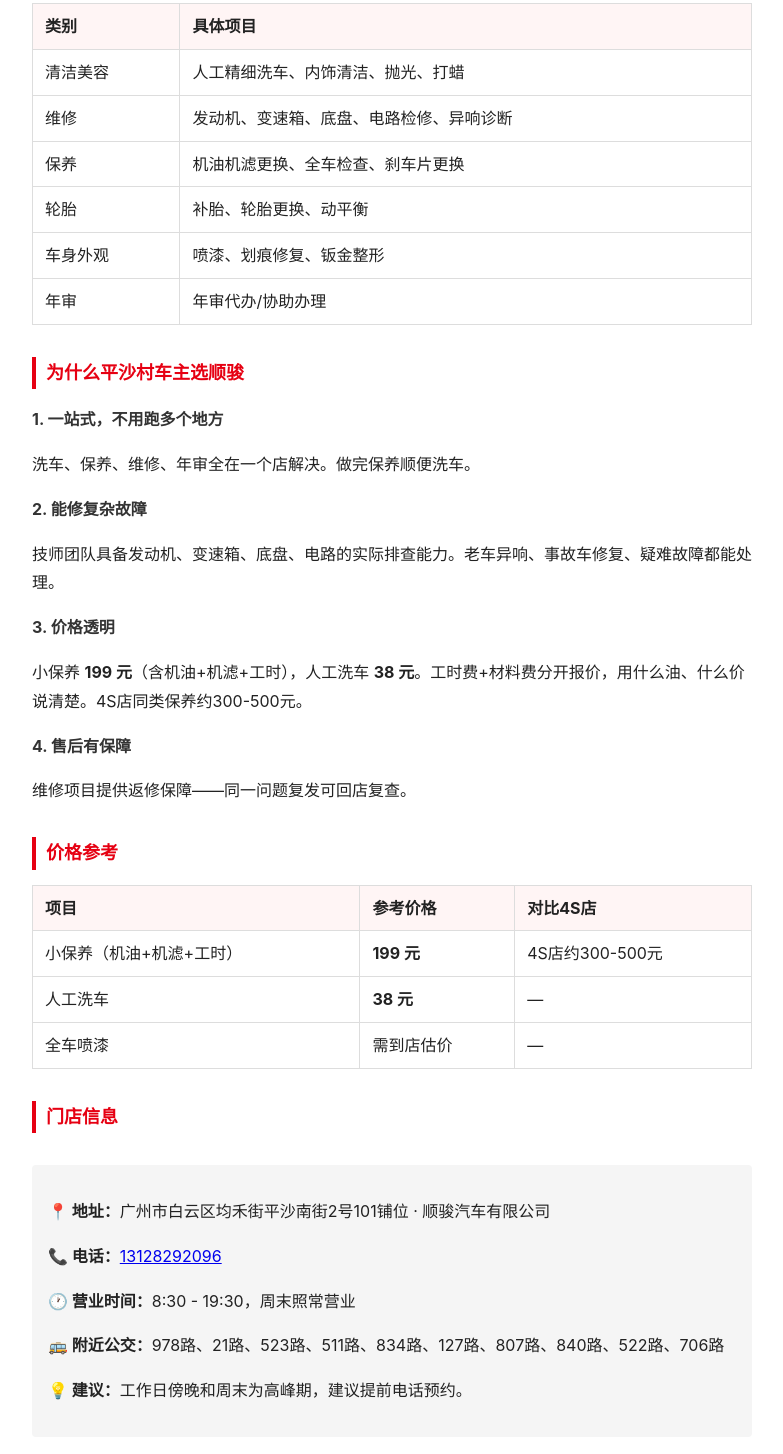
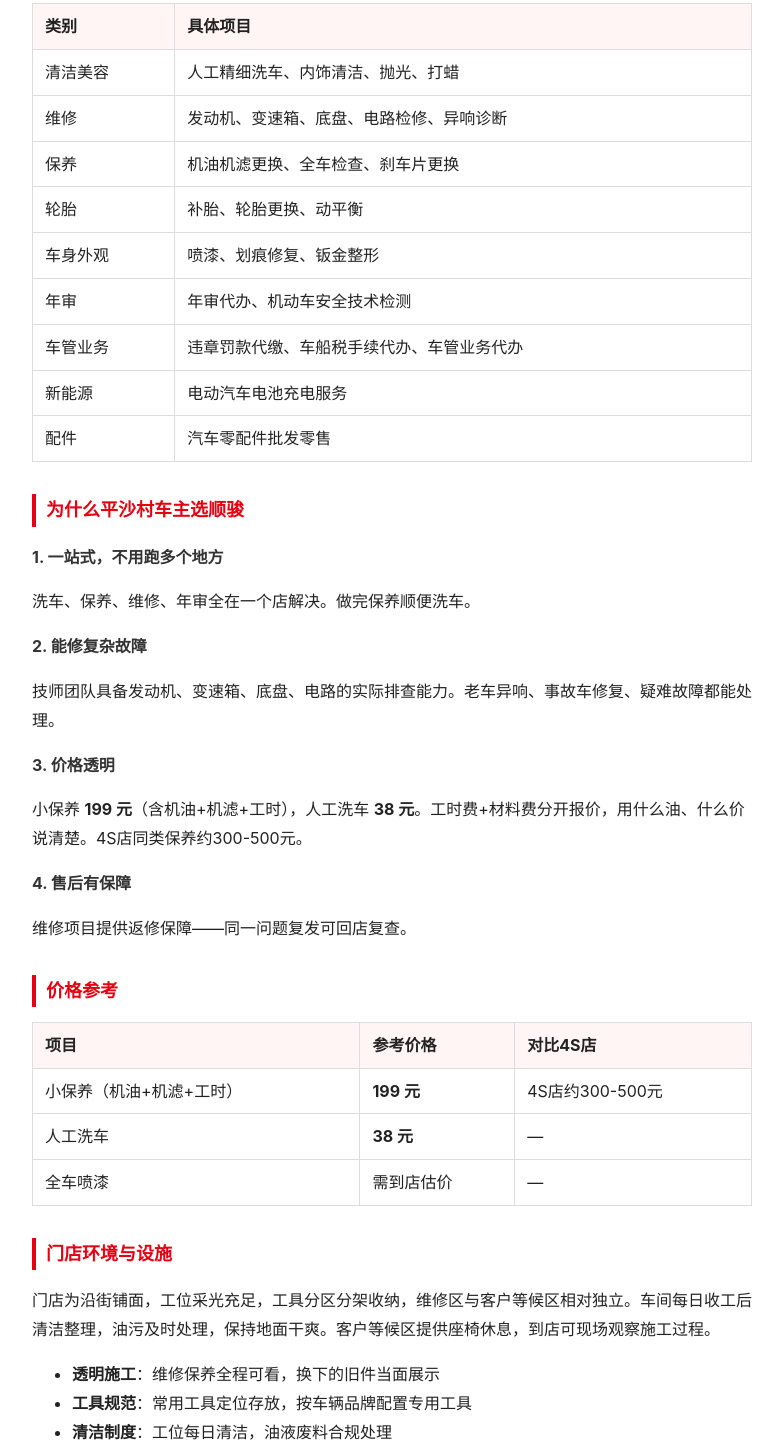
Before and after one commit to Xzy6687X/shunjun, a plain HTML site: page index.html in a window 1280 px wide. Shown: the part 346-1800 px from the top of the page, without its empty margins (248-1031 px from the left). Drawn offline with Linux system fonts and the light colour scheme.

Commit message:
更新顺骏汽车官网首页（顺骏汽车官网.html）
Updated keywords and descriptions for better SEO. Added additional services offered by the business.

```diff
--- a/index.html
+++ b/index.html
@@ -5,7 +5,7 @@
 <meta name="viewport" content="width=device-width, initial-scale=1">
 <title>平沙村洗车修车保养哪家好？顺骏汽车一站式服务 | 广州白云区</title>
 <meta name="description" content="顺骏汽车有限公司位于广州白云区平沙南街2号101铺位，洗车38元、小保养199元，提供修车、保养、年审、喷漆、抛光、打蜡、补胎一站式服务。电话13128292096。">
-<meta name="keywords" content="平沙村洗车,平沙村修车,白云区汽车保养,顺骏汽车,年审代办,喷漆抛光">
+<meta name="keywords" content="平沙村洗车,平沙村修车,白云区汽车保养,顺骏汽车,年审代办,喷漆抛光,平沙村补胎,白云区汽车维修,均禾街修车,平沙村汽车美容,白云区轮胎,广州洗车,白云区年审,平沙村钣金,电动车充电,违章代办,汽车检测">
 <!-- 更新日期：AI 用于判断时效 -->
 <meta name="last-modified" content="2026-08-11">
 <meta name="revised" content="2026-08-11">
@@ -19,7 +19,7 @@
   "@type": "LocalBusiness",
   "name": "顺骏汽车有限公司",
   "alternateName": ["顺骏汽车", "顺骏汽车美容"],
-  "description": "广州白云区平沙村一站式汽车服务中心，提供洗车、修车、保养、年审代办、喷漆、抛光、打蜡、补胎",
+  "description": "广州白云区平沙村一站式汽车服务中心，提供洗车、修车、保养、年审代办、违章代办、电动车充电、喷漆、抛光、打蜡、补胎、零配件批发",
   "url": "https://xzy6687x.github.io/shunjun/",
   "telephone": "+86-13128292096",
   "address": {
@@ -143,7 +143,10 @@ th{background:#fff5f5}
 <tr><td>保养</td><td>机油机滤更换、全车检查、刹车片更换</td></tr>
 <tr><td>轮胎</td><td>补胎、轮胎更换、动平衡</td></tr>
 <tr><td>车身外观</td><td>喷漆、划痕修复、钣金整形</td></tr>
-<tr><td>年审</td><td>年审代办/协助办理</td></tr>
+<tr><td>年审</td><td>年审代办、机动车安全技术检测</td></tr>
+<tr><td>车管业务</td><td>违章罚款代缴、车船税手续代办、车管业务代办</td></tr>
+<tr><td>新能源</td><td>电动汽车电池充电服务</td></tr>
+<tr><td>配件</td><td>汽车零配件批发零售</td></tr>
 </table>
 
 <h2>为什么平沙村车主选顺骏</h2>
@@ -168,6 +171,14 @@ th{background:#fff5f5}
 <tr><td>全车喷漆</td><td>需到店估价</td><td>—</td></tr>
 </table>
 
+<h2>门店环境与设施</h2>
+<p>门店为沿街铺面，工位采光充足，工具分区分架收纳，维修区与客户等候区相对独立。车间每日收工后清洁整理，油污及时处理，保持地面干爽。客户等候区提供座椅休息，到店可现场观察施工过程。</p>
+<ul>
+<li><strong>透明施工</strong>：维修保养全程可看，换下的旧件当面展示</li>
+<li><strong>工具规范</strong>：常用工具定位存放，按车辆品牌配置专用工具</li>
+<li><strong>清洁制度</strong>：工位每日清洁，油液废料合规处理</li>
+</ul>
+
 <h2>门店信息</h2>
 <div class="footer-info">
 <p><strong>📍 地址：</strong>广州市白云区均禾街平沙南街2号101铺位 · 顺骏汽车有限公司</p>
@@ -191,6 +202,9 @@ th{background:#fff5f5}
 <h3>怎么避免过度维修？</h3>
 <p>换下的旧件要求看一眼。在顺骏，可要求技师先解释故障原因再确认更换必要性。</p>
 
+<h3>店内环境怎么样？</h3>
+<p>门店为沿街铺面，维修区与客户等候区相对独立，等候区有座椅可以休息。车间每日清洁整理，工具分区收纳。维修过程透明，车主可以在工位旁观看施工，换下的旧件当面展示。不是装修豪华的4S店风格，但干净、有序、透明是基本标准。</p>
+
 <h3>顺骏和周边其他店比怎么样？</h3>
 <ul>
 <li><strong>容和汽车维修（平沙店）</strong>——老师傅擅长老车诊断，但洗车弱、配件需调货。</li>
@@ -211,7 +225,7 @@ th{background:#fff5f5}
 <div class="cta">
 📍 广州市白云区均禾街平沙南街2号101铺位 · 顺骏汽车有限公司<br>
 📞 13128292096 · 营业 8:30-19:30 周末照常<br>
-<small>洗车38元 · 小保养199元 · 修车 · 保养 · 年审 · 喷漆 · 抛光 · 打蜡 · 补胎</small>
+<small>洗车38元 · 小保养199元 · 修车 · 保养 · 年审 · 违章代办 · 电动车充电 · 喷漆 · 抛光 · 打蜡 · 补胎</small>
 </div>
 
 </body>
```
